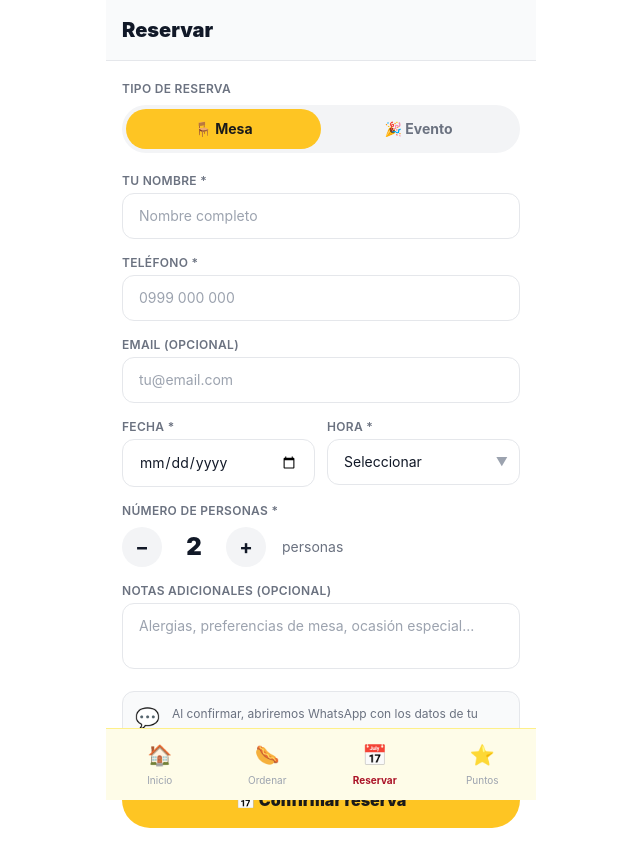
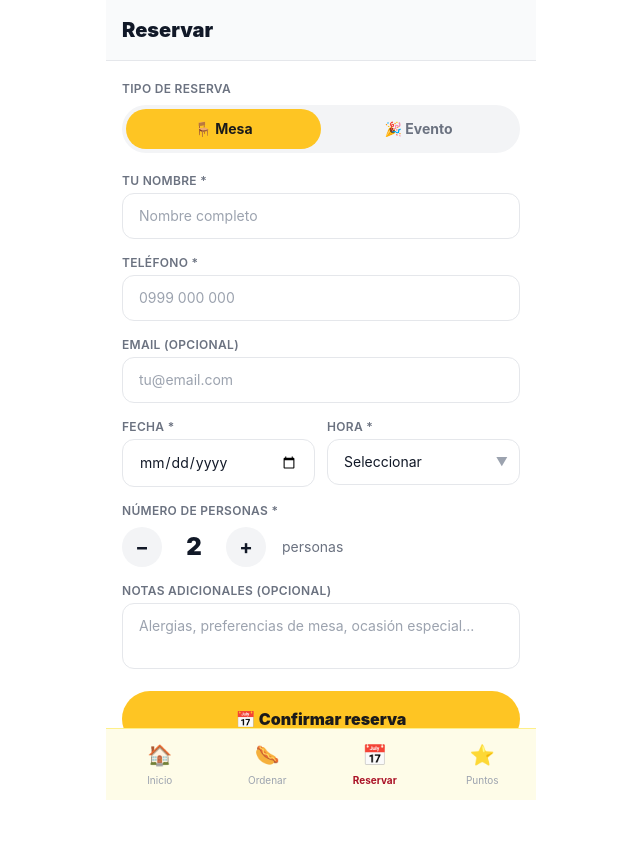
Before and after one commit to reginasalem01/doggo-app, a Next.js app: page /reservas in a window 1280 px wide. Shown: the top 866 px of the page, without its empty margins (319-959 px from the left). Built offline with nearby package versions, Linux system fonts and the light colour scheme.

Commit message:
remove: WhatsApp de reservas, panel staff confirma reservas

```diff
--- a/src/app/reservas/page.tsx
+++ b/src/app/reservas/page.tsx
@@ -2,7 +2,7 @@
 
 import { useState } from 'react'
 import { useRouter } from 'next/navigation'
-import { buildWhatsAppLink } from '@/lib/utils'
+
 
 type ReservationType = 'mesa' | 'evento'
 
@@ -77,10 +77,6 @@ export default function ReservasPage() {
       const data = await res.json()
       if (!res.ok) throw new Error(data.error ?? 'Error al guardar la reserva')
 
-      // Open WhatsApp with reservation details
-      const waMsg = buildWhatsAppMessage(data.id)
-      window.open(buildWhatsAppLink(waMsg), '_blank')
-
       router.push(`/reservas/confirmacion?id=${data.id}`)
     } catch (err: unknown) {
       const msg = (err as { message?: string })?.message ?? 'Error al guardar la reserva'
@@ -98,19 +94,6 @@ export default function ReservasPage() {
     }
     if (notes) parts.push(notes)
     return parts.join('\n') || ''
-  }
-
-  function buildWhatsAppMessage(id: string): string {
-    const shortId = id.slice(0, 8).toUpperCase()
-    const dateFormatted = new Date(date + 'T12:00:00').toLocaleDateString('es-EC', {
-      weekday: 'long', day: 'numeric', month: 'long',
-    })
-
-    if (type === 'mesa') {
-      return `Hola Doggo 🌭\n\n📅 *Nueva reserva de mesa* #${shortId}\n\n👤 Nombre: ${name}\n📞 Teléfono: ${phone}\n📆 Fecha: ${dateFormatted}\n⏰ Hora: ${time}\n👥 Personas: ${partySize}${notes ? `\n📝 Notas: ${notes}` : ''}\n\n¡Gracias!`
-    } else {
-      return `Hola Doggo 🌭\n\n🎉 *Solicitud de evento* #${shortId}\n\n👤 Contacto: ${name}\n📞 Teléfono: ${phone}\n🎊 Evento: ${eventName || 'Sin nombre'}\n📆 Fecha: ${dateFormatted}\n⏰ Hora: ${time}\n👥 Invitados: ${guestCount}${eventDescription ? `\n📝 Descripción: ${eventDescription}` : ''}${notes ? `\n📌 Notas: ${notes}` : ''}\n\n¡Gracias!`
-    }
   }
 
   return (
@@ -332,14 +315,6 @@ export default function ReservasPage() {
             />
           </div>
 
-          {/* WhatsApp notice */}
-          <div className="bg-gray-50 border border-gray-200 rounded-xl p-3 flex items-start gap-3">
-            <span className="text-xl flex-shrink-0">💬</span>
-            <p className="text-gray-500 text-xs leading-relaxed">
-              Al confirmar, abriremos WhatsApp con los datos de tu reserva para que el equipo de Doggo la confirme.
-            </p>
-          </div>
-
           {error && (
             <div className="bg-red-900/40 border border-red-700 rounded-xl px-4 py-3">
               <p className="text-red-300 text-sm">{error}</p>
```
